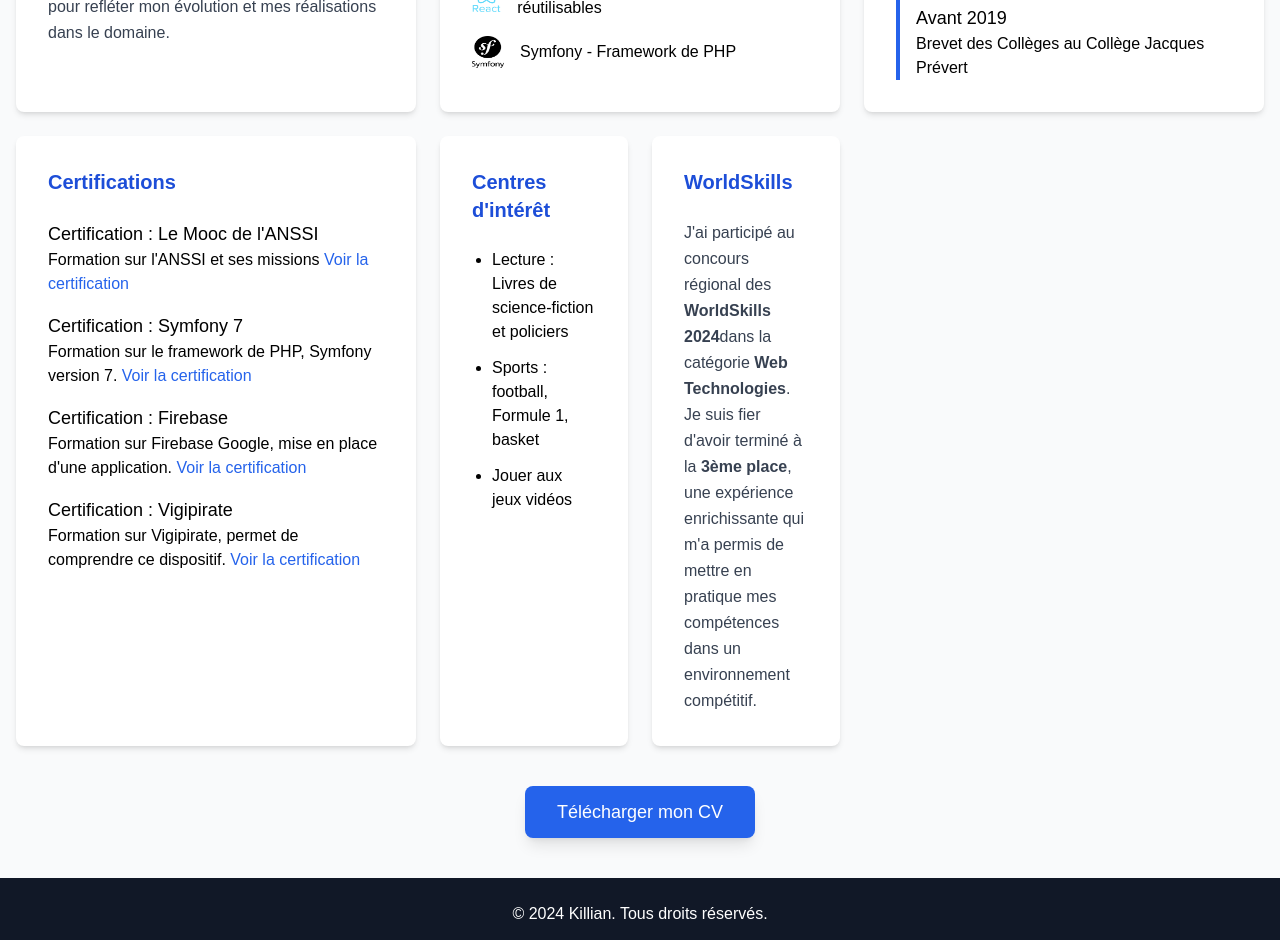
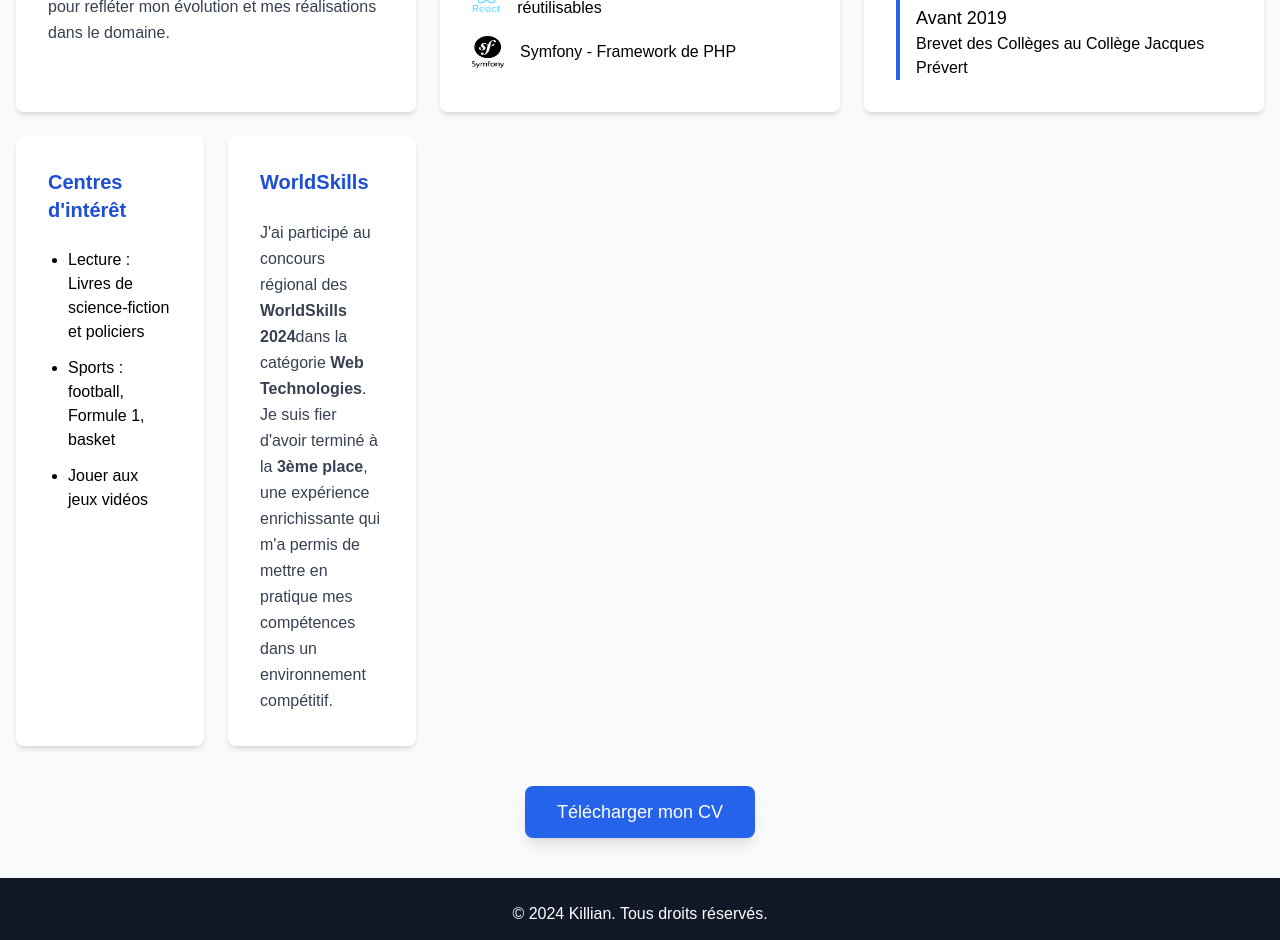
Before and after one commit to killianbiondo/Portfolio_enLigne, a Next.js app in the folder mon-portfolio/: page /profil in a window 1280 px wide. Shown: the part 420-1360 px from the top of the page. Built offline with nearby package versions, Linux system fonts and the light colour scheme.

Commit message:
update files

```diff
--- a/mon-portfolio/pages/profil.js
+++ b/mon-portfolio/pages/profil.js
@@ -70,41 +70,10 @@ export default function Profil() {
                         </ul>
                     </div>
 
-                    {/* Card : Certifications */}
-                    <div className="bg-white shadow-md rounded-lg p-8 hover:shadow-xl transition min-h-[300px]">
-                        <h3 className="text-xl font-semibold mb-6 text-blue-700">Certifications</h3>
-                        <ul className="space-y-4">
-                            <li>
-                                <h4 className="font-medium text-lg">Certification : Le Mooc de l'ANSSI</h4>
-                                <p>Formation sur l'ANSSI et ses missions <a href="https://secnumacademie.gouv.fr/"
-                                                                            className="text-blue-600 hover:underline">Voir
-                                    la certification</a></p>
-                            </li>
-                            <li>
-                                <h4 className="font-medium text-lg">Certification : Symfony 7</h4>
-                                <p>Formation sur le framework de PHP, Symfony version 7. <a
-                                    href="https://certification.symfony.com/exams/symfony.html"
-                                    className="text-blue-600 hover:underline">Voir la certification</a></p>
-                            </li>
-                            <li>
-                                <h4 className="font-medium text-lg">Certification : Firebase</h4>
-                                <p>Formation sur Firebase Google, mise en place d'une application. <a
-                                    href="https://firebase.google.com/" className="text-blue-600 hover:underline">Voir
-                                    la certification</a></p>
-                            </li>
-                            <li>
-                                <h4 className="font-medium text-lg">Certification : Vigipirate</h4>
-                                <p>Formation sur Vigipirate, permet de comprendre ce dispositif. <a
-                                    href="https://vigipirate.gouv.fr/" className="text-blue-600 hover:underline">Voir
-                                    la certification</a></p>
-                            </li>
-                        </ul>
-                    </div>
-
                     {/* Section combinée : Centres d'intérêt + WorldSkills */}
                     <div className="flex flex-col md:flex-row gap-6">
                         {/* Card : Centres d'intérêt */}
-                        <div className="bg-white shadow-md rounded-lg p-8 hover:shadow-xl transition w-full md:w-1/2 min-h-[300px]">
+                        <div className="bg-white shadow-md rounded-lg p-8 hover:shadow-xl transition w-full md:w-1/2 min-h-[400px] flex-grow">
                             <h3 className="text-xl font-semibold mb-6 text-blue-700">Centres d'intérêt</h3>
                             <ul className="list-disc pl-5 space-y-3">
                                 <li>Lecture : Livres de science-fiction et policiers</li>
@@ -114,7 +83,7 @@ export default function Profil() {
                         </div>
 
                         {/* Card : WorldSkills */}
-                        <div className="bg-white shadow-md rounded-lg p-8 hover:shadow-xl transition w-full md:w-1/2 min-h-[300px]">
+                        <div className="bg-white shadow-md rounded-lg p-8 hover:shadow-xl transition w-full md:w-1/2 min-h-[400px] flex-grow">
                             <h3 className="text-xl font-semibold mb-6 text-blue-700">WorldSkills</h3>
                             <p className="text-gray-700 leading-relaxed">
                                 J'ai participé au concours régional des <span className="font-semibold">WorldSkills 2024</span>
```
